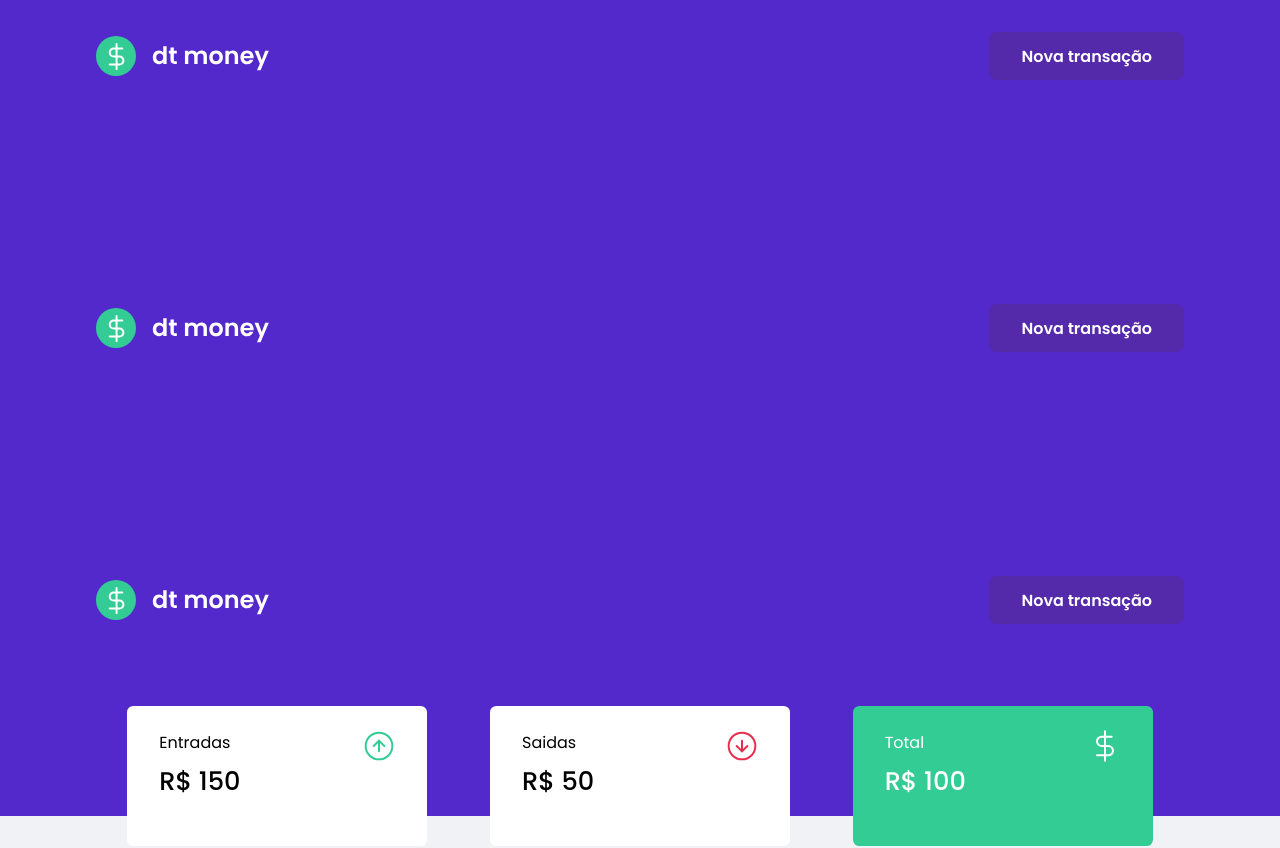
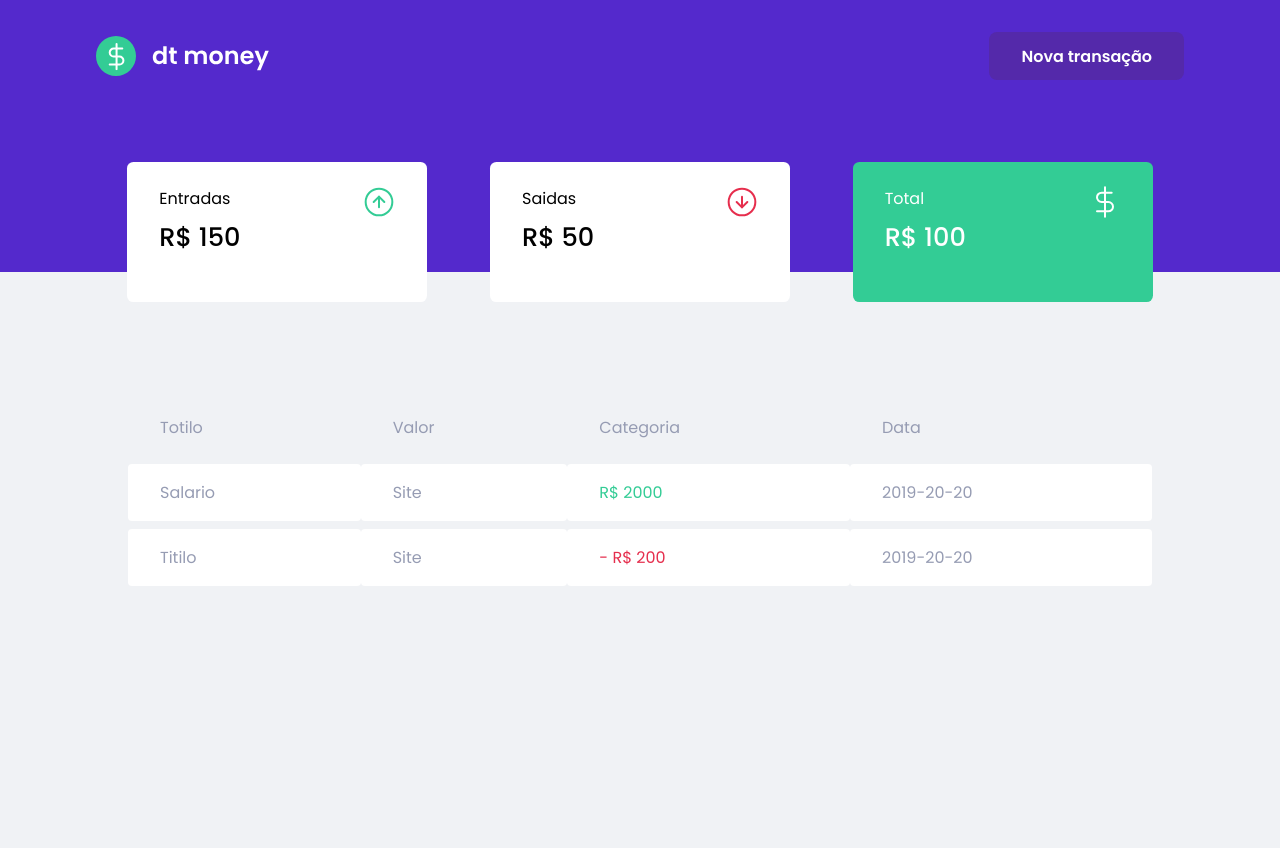
Before and after one commit to DeivideD/dtmoney, a React (Create React App) app: page / in a window 1280 px wide. Shown: the top 848 px of the page. After the commit the page ends 800 px from the top, so only its background shows below. Built offline with nearby package versions, Linux system fonts and the light colour scheme.

Commit message:
testando rebase 01

```diff
--- a/src/App.tsx
+++ b/src/App.tsx
@@ -9,8 +9,6 @@ export function App() {
     <>
       <GlobalStyle />
       <Header></Header>
-      <Header></Header>
-      <Header></Header>
       <Home />
     </>
   );
```
